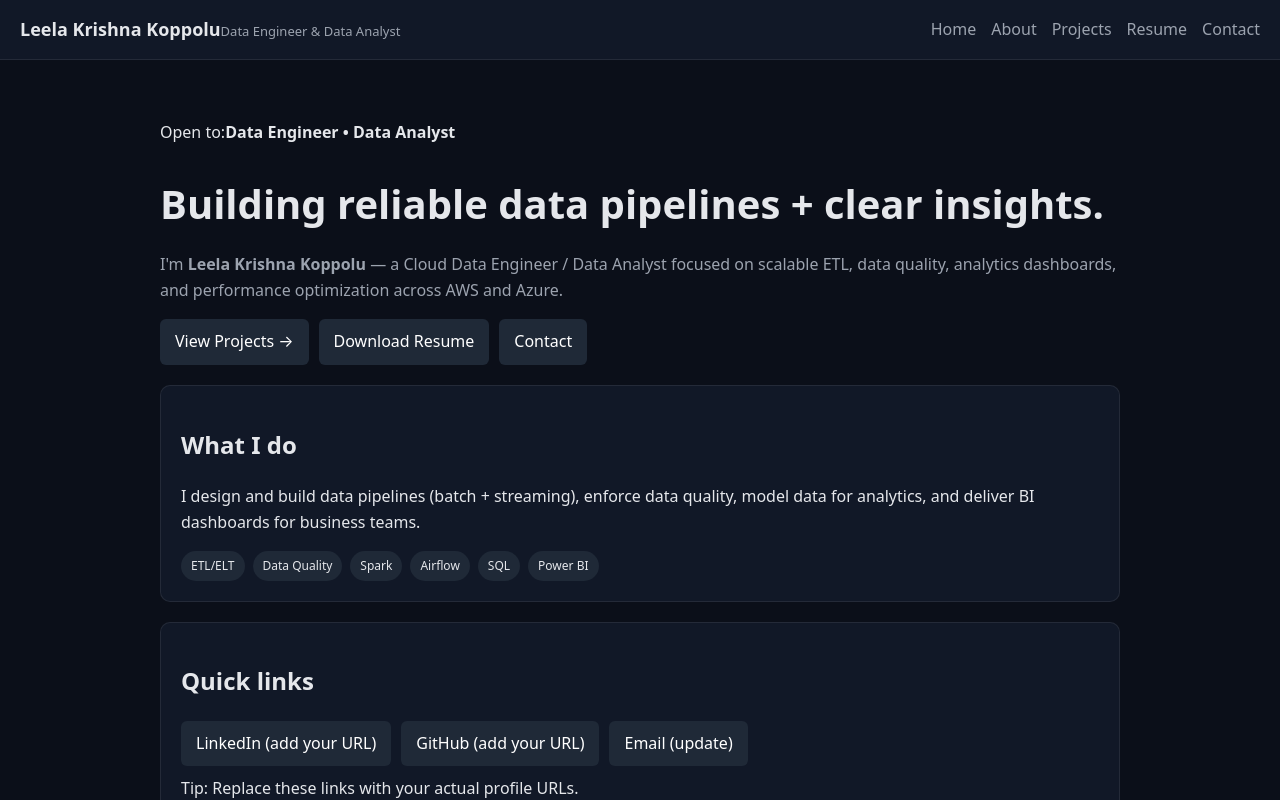
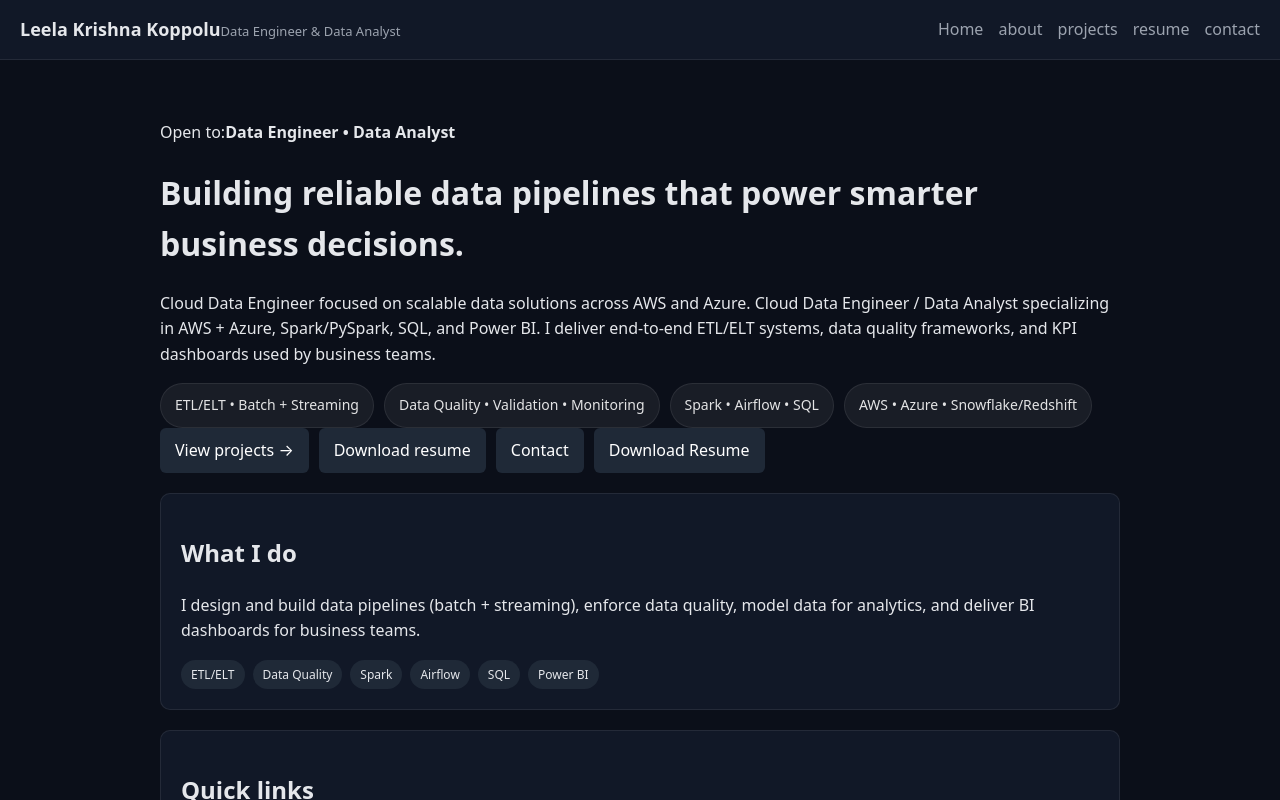
Before and after one commit to KoppoluLeelaKrishna/leela-portfolio, a Next.js app: page / in a window 1280 px wide. Shown: the top 800 px of the page. Built offline with nearby package versions, Linux system fonts and the light colour scheme.

Commit message:
Ultra premium UI + build ok

```diff
--- a/app/globals.css
+++ b/app/globals.css
@@ -107,3 +107,75 @@ body {
 .btn:hover {
   background: #374151;
 }
+
+.heroHighlights {
+  display: flex;
+  flex-wrap: wrap;
+  gap: 10px;
+  margin-top: 16px;
+}
+
+.pill {
+  padding: 10px 14px;
+  border-radius: 999px;
+  background: rgba(255, 255, 255, 0.06);
+  border: 1px solid rgba(255, 255, 255, 0.08);
+  font-size: 14px;
+  color: rgba(255, 255, 255, 0.88);
+}
+
+.card {
+  transition: transform 0.18s ease, border-color 0.18s ease;
+}
+
+.card:hover {
+  transform: translateY(-4px);
+  border-color: rgba(255, 255, 255, 0.18);
+}
+
+.aiGrid {
+  position: absolute;
+  inset: 0;
+  pointer-events: none;
+  background-image:
+    radial-gradient(circle at 20% 20%, rgba(120, 200, 255, 0.10), transparent 35%),
+    radial-gradient(circle at 80% 30%, rgba(140, 120, 255, 0.10), transparent 35%),
+    linear-gradient(rgba(255,255,255,0.04) 1px, transparent 1px),
+    linear-gradient(90deg, rgba(255,255,255,0.04) 1px, transparent 1px);
+  background-size: auto, auto, 48px 48px, 48px 48px;
+  opacity: 0.75;
+  filter: blur(0px);
+}
+
+@media (max-width: 600px) {
+  .heroHighlights {
+    flex-direction: column;
+  }
+}
+
+/* ===== AI GRID BACKGROUND ===== */
+
+.hero {
+  position: relative;
+  overflow: hidden;
+}
+
+.aiGrid {
+  position: absolute;
+  inset: 0;
+  background-image:
+    linear-gradient(rgba(255,255,255,0.05) 1px, transparent 1px),
+    linear-gradient(90deg, rgba(255,255,255,0.05) 1px, transparent 1px);
+  background-size: 40px 40px;
+
+  -webkit-mask-image: radial-gradient(circle at center, black 40%, transparent 90%);
+  mask-image: radial-gradient(circle at center, black 40%, transparent 90%);
+
+  z-index: 0;
+}
+
+
+.hero > * {
+  position: relative;
+  z-index: 1;
+}
--- a/app/page.tsx
+++ b/app/page.tsx
@@ -12,6 +12,10 @@ const skills = [
 export default function HomePage() {
   return (
     <div className="hero">
+
+      {/* AI Background Grid */}
+      <div className="aiGrid" />
+
       <div className="kicker">
         <span>Open to:</span>
         <strong style={{ color: "var(--text)" }}>
@@ -19,23 +23,40 @@ export default function HomePage() {
         </strong>
       </div>
 
-      <h1 className="h1">Building reliable data pipelines + clear insights.</h1>
-      <p className="sub">
-        I'm <strong>Leela Krishna Koppolu</strong> — a Cloud Data Engineer / Data
-        Analyst focused on scalable ETL, data quality, analytics dashboards, and
-        performance optimization across AWS and Azure.
+    <div className="aiGrid" />
+
+      <h1 className="heroTitle">
+        Building reliable data pipelines that power smarter business decisions.
+      </h1>
+
+
+      <p className="heroSub">
+         Cloud Data Engineer focused on scalable data solutions across AWS and Azure.
+         Cloud Data Engineer / Data Analyst specializing in AWS + Azure, Spark/PySpark, SQL, and Power BI.
+         I deliver end-to-end ETL/ELT systems, data quality frameworks, and KPI dashboards used by business teams.
       </p>
+
+      <div className="heroHighlights">
+        <div className="pill">ETL/ELT • Batch + Streaming</div>
+        <div className="pill">Data Quality • Validation • Monitoring</div>
+        <div className="pill">Spark • Airflow • SQL</div>
+        <div className="pill">AWS • Azure • Snowflake/Redshift</div>
+      </div>
 
       <div className="ctaRow">
         <Link className="btn btnPrimary" href="/projects">
-          View Projects →
+          View projects →
         </Link>
         <Link className="btn" href="/resume">
-          Download Resume
+          Download resume
         </Link>
         <Link className="btn" href="/contact">
           Contact
         </Link>
+        <Link className="btn" href="/Leela_Krishna_Koppolu_Resume.pdf" target="_blank">
+          Download Resume
+        </Link>
+
       </div>
 
       <div className="grid">
@@ -59,18 +80,18 @@ export default function HomePage() {
         <section className="card col4">
           <h2>Quick links</h2>
           <div className="split">
-            <a className="btn" href="https://www.linkedin.com/" target="_blank" rel="noopener noreferrer">
-              LinkedIn (add your URL)
+            <a className="btn" href="https://www.linkedin.com/in/leela-krishna-klk/" target="_blank" rel="noopener noreferrer">
+              LinkedIn
             </a>
-            <a className="btn" href="https://github.com/" target="_blank" rel="noopener noreferrer">
-              GitHub (add your URL)
+            <a className="btn" href="https://github.com/KoppoluLeelaKrishna" target="_blank" rel="noopener noreferrer">
+              GitHub
             </a>
-            <a className="btn" href="mailto:yourname@email.com">
-              Email (update)
+            <a className="btn" href="mailto:leelakrishnakoppolu@gmail.com">
+              Email
             </a>
           </div>
           <p className="itemMeta" style={{ marginTop: 10 }}>
-            Tip: Replace these links with your actual profile URLs.
+            Click on it — I reply quickly!
           </p>
         </section>
 
@@ -94,7 +115,7 @@ export default function HomePage() {
         </div>
         <div className="card col4">
           <h2>2 Upload resume PDF</h2>
-          <p>Put it in /public and link it on the Resume page.</p>
+          <p>Put it in /public and link it on the resume page.</p>
         </div>
         <div className="card col4">
           <h2>3 Deploy on Vercel</h2>
--- a/components/Nav.tsx
+++ b/components/Nav.tsx
@@ -2,10 +2,10 @@ import Link from "next/link";
 
 const links = [
   { href: "/", label: "Home" },
-  { href: "/about", label: "About" },
-  { href: "/projects", label: "Projects" },
-  { href: "/resume", label: "Resume" },
-  { href: "/contact", label: "Contact" },
+  { href: "/about", label: "about" },
+  { href: "/projects", label: "projects" },
+  { href: "/resume", label: "resume" },
+  { href: "/contact", label: "contact" },
 ];
 
 export default function Nav() {
```
Also changed, not shown: app/projects/page.tsx (+27 -25 lines), app/resume/page.tsx (+1 -9 lines).
